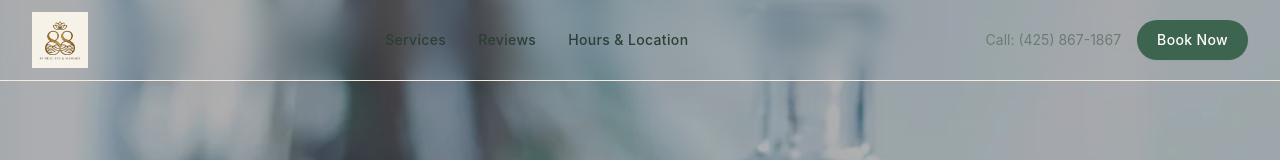
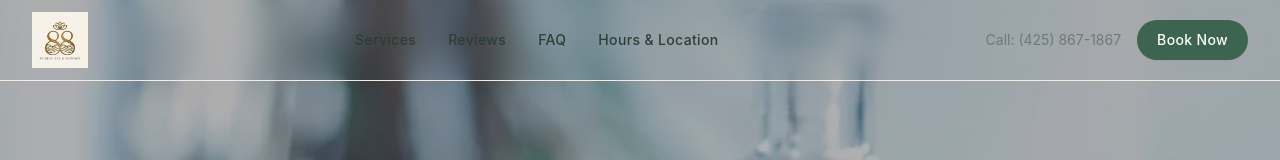
Before and after one commit to cycy137/88spa-customer, a React (Vite) app: page / in a window 1280 px wide. Shown: the top 160 px of the page. Built offline with nearby package versions, Linux system fonts and the light colour scheme; no server answers.

Commit message:
Add FAQ link to navbar

```diff
--- a/src/components/Navbar.jsx
+++ b/src/components/Navbar.jsx
@@ -17,6 +17,7 @@ export default function Navbar({ onBookNowClick }) {
           <div className="hidden md:flex space-x-8 text-sm font-medium tracking-wide">
             <a href="#services" className="hover:text-spa-gold transition-colors duration-300">Services</a>
             <a href="#reviews" className="hover:text-spa-gold transition-colors duration-300">Reviews</a>
+            <a href="#faq" className="hover:text-spa-gold transition-colors duration-300">FAQ</a>
             <a href="#contact" className="hover:text-spa-gold transition-colors duration-300">Hours & Location</a>
           </div>
 
```
